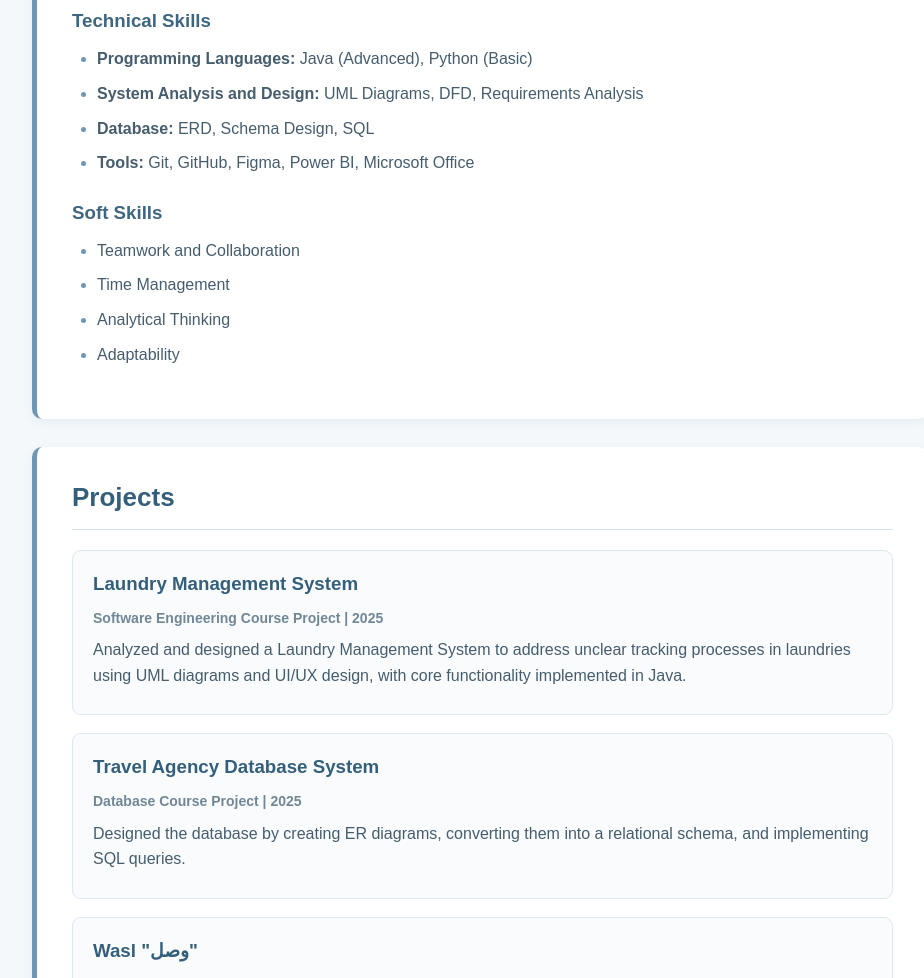
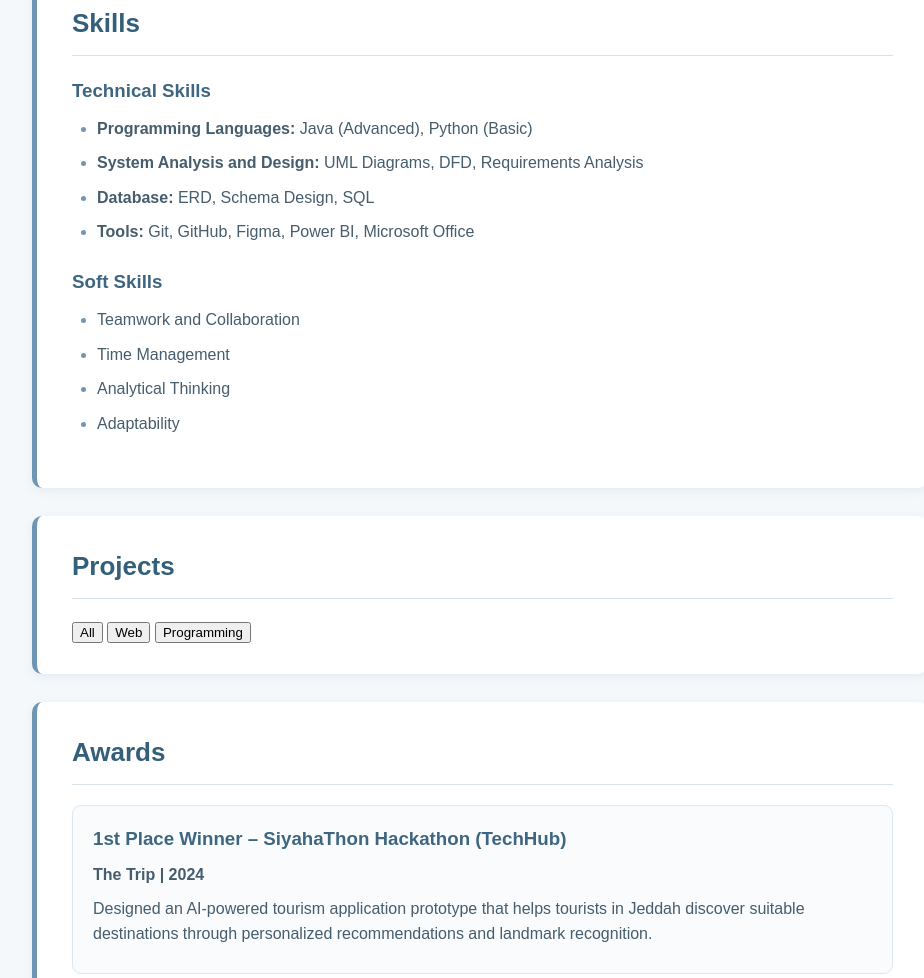
Before and after one commit to JoudAljadani/CPIT405_Lab3, a plain HTML site: page index.html in a window 1280 px wide. Shown: the part 1822-2800 px from the top of the page, without its empty margins (160-1084 px from the left). Drawn offline with Linux system fonts and the light colour scheme.

Commit message:
Update index.html

```diff
--- a/index.html
+++ b/index.html
@@ -11,8 +11,6 @@
 </head>
 
 <body>
-
-    <!-- Header -->
 <header id="profile-header">
 
         <h1>Joud Aljadani</h1>
@@ -20,6 +18,8 @@
         <p class="job-title">
             Information Technology Student
         </p>
+
+        <button id="themeBtn" class="action-btn" type="button">Dark Mode</button>
 
         <nav>
             <a href="#about">About</a>
@@ -33,14 +33,9 @@
 
     </header>
 
-
     <main class="cv-container">
-
-        <!-- About -->
 <section id="about" class="cv-section">
-
     <h2>About Me</h2>
-
     <p>
         I’m an Information Technology student at King Abdulaziz University
         with a strong interest in networking, cybersecurity, and data analytics.
@@ -48,11 +43,12 @@
         continuously developing my technical and analytical skills through
         hands-on learning and new challenges.
     </p>
-
+    <p id="extraAbout" hidden>
+        I enjoy working on practical projects that combine technical knowledge,
+        creative problem-solving, and teamwork.
+    </p>
+    <button id="aboutBtn" class="action-btn" type="button">Show More</button>
 </section>
-
-
-        <!-- Education -->
 <section id="education" class="cv-section">
 
             <h2>Education</h2>
@@ -72,9 +68,6 @@
             </article>
 
         </section>
-
-
-        <!-- Experience -->
 <section id="experience" class="cv-section">
 
             <h2>Experience</h2>
@@ -165,9 +158,6 @@
             </article>
 
         </section>
-
-
-        <!-- Skills -->
 <section id="skills" class="cv-section">
 
             <h2>Skills</h2>
@@ -198,7 +188,6 @@
 
             </ul>
 
-
             <h3>Soft Skills</h3>
 
             <ul class="skills-list">
@@ -211,78 +200,15 @@
             </ul>
 
         </section>
-
-
-        <!-- Projects -->
 <section id="projects" class="cv-section">
-
     <h2>Projects</h2>
-
-
-            <!-- Laundry Management System -->
-            <article class="project-card">
-
-                <h3>
-                    Laundry Management System
-                </h3>
-
-                <p class="project-type">
-                    Software Engineering Course Project | 2025
-                </p>
-
-                <p>
-                    Analyzed and designed a Laundry Management System to address
-                    unclear tracking processes in laundries using UML diagrams
-                    and UI/UX design, with core functionality implemented in Java.
-                </p>
-
-            </article>
-
-
-            <!-- Travel Agency Database -->
-            <article class="project-card">
-
-                <h3>
-                    Travel Agency Database System
-                </h3>
-
-                <p class="project-type">
-                    Database Course Project | 2025
-                </p>
-
-                <p>
-                    Designed the database by creating ER diagrams,
-                    converting them into a relational schema,
-                    and implementing SQL queries.
-                </p>
-
-            </article>
-
-
-            <!-- Wasl -->
-            <article class="project-card">
-
-                <h3>
-                    Wasl "وصل"
-                </h3>
-
-                <p class="project-type">
-                    Social Innovation Datathon Hackathon | 2024
-                </p>
-
-                <p>
-                    Designed Wasl, a platform that connects students with
-                    training opportunities, using multiple strategies and
-                    data analysis to identify the problem and develop an
-                    effective solution.
-                </p>
-
-            </article>
-
+    <div class="project-filters">
+        <button class="filter-btn active" type="button" data-category="All">All</button>
+        <button class="filter-btn" type="button" data-category="Web">Web</button>
+        <button class="filter-btn" type="button" data-category="Programming">Programming</button>
+    </div>
+    <div id="projectsContainer"></div>
 </section>
-
-
-        <!-- Awards -->
 <section id="awards" class="cv-section">
 
             <h2>Awards</h2>
@@ -307,9 +233,6 @@
             </article>
 
         </section>
-
-
-        <!-- Languages -->
 <section id="languages" class="cv-section">
 
             <h2>Languages</h2>
@@ -320,9 +243,6 @@
             </ul>
 
         </section>
-
-
-        <!-- Contact -->
 <section id="contact" class="cv-section">
 
             <h2>Contact</h2>
@@ -356,10 +276,10 @@
 
         </section>
 
+        <div class="print-container">
+            <button id="printBtn" class="action-btn" type="button">Print / Save as PDF</button>
+        </div>
     </main>
-
-
-    <!-- Footer -->
 <footer>
 
         <p>
@@ -368,6 +288,7 @@
 
     </footer>
 
+    <script src="script.js"></script>
 </body>
 
 </html>
```
Lines whose indentation alone changed are shown as unchanged.
